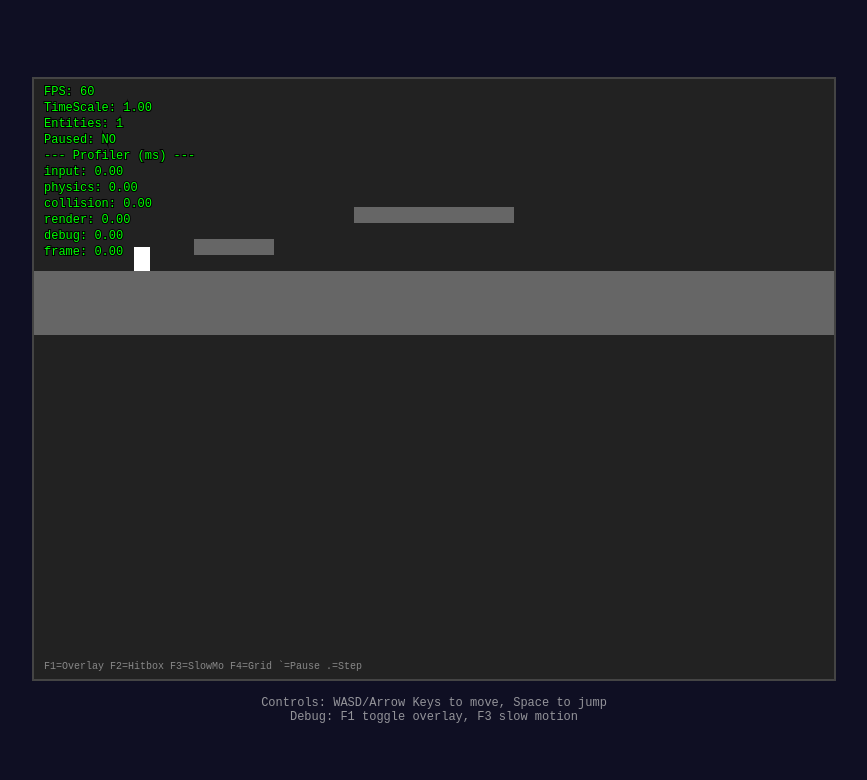
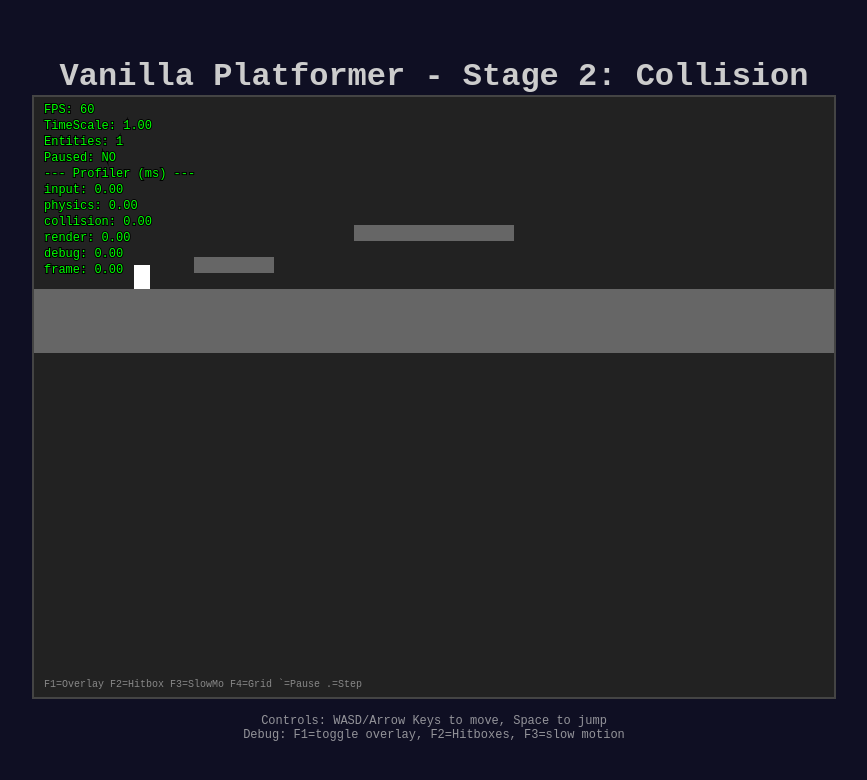
Before and after one commit to Justin21523/javascript-platformer-concepts, a plain HTML site: page index.html in a window 1280 px wide. Shown: the whole page, without its empty margins (206-1073 px from the left). Drawn offline with Linux system fonts and the light colour scheme.

Commit message:
chore(index): adjust for statge 2.

```diff
--- a/index.html
+++ b/index.html
@@ -3,15 +3,16 @@
   <head>
     <meta charset="UTF-8" />
     <meta name="viewport" content="width=device-width, initial-scale=1.0" />
-    <title>Vanilla Platformer JS</title>
+    <title>Vanilla Platformer JS - Stage 2</title>
     <link rel="stylesheet" href="styles.css" />
   </head>
   <body>
     <div class="game-container">
+      <h1>Vanilla Platformer - Stage 2: Collision</h1>
       <canvas id="gameCanvas" width="800" height="600"></canvas>
       <div class="debug-info">
         <p>Controls: WASD/Arrow Keys to move, Space to jump</p>
-        <p>Debug: F1 toggle overlay, F3 slow motion</p>
+        <p>Debug: F1=toggle overlay, F2=Hitboxes, F3=slow motion</p>
       </div>
     </div>
     <script type="module" src="./src/main.js"></script>
```
